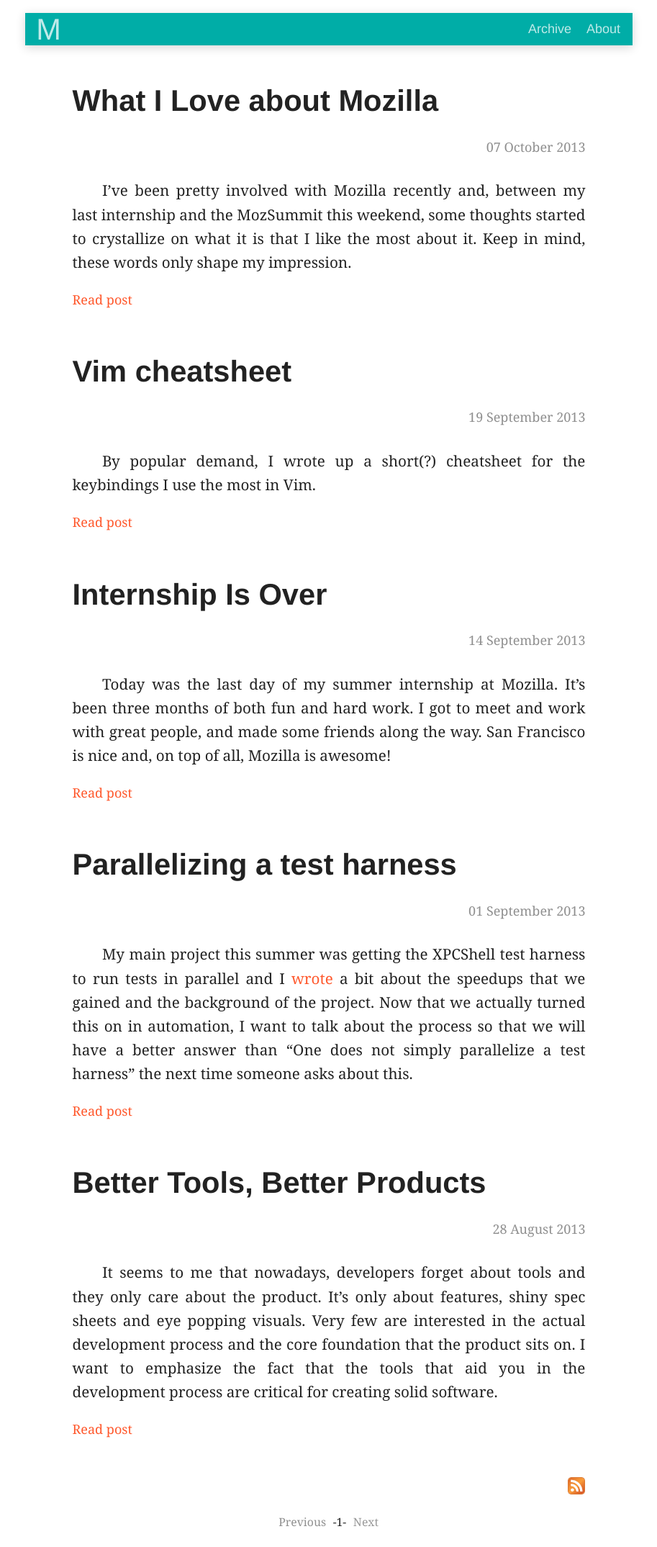
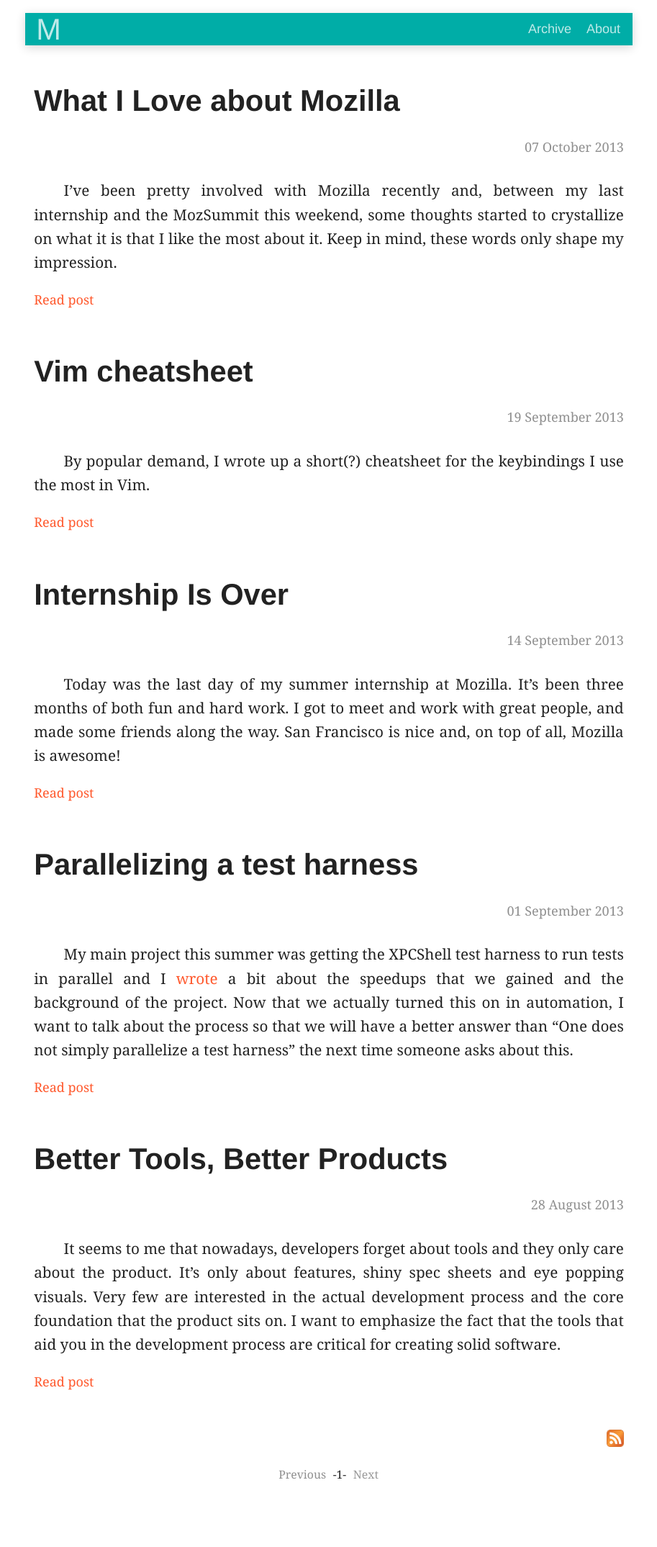
Before and after one commit to mihneadb/mihneadb.github.io, a Jekyll site: the page built from index.html, in a window 1280 px wide. Shown: the whole page at 72% size, without its empty margins (183-1096 px from the left). Built offline with Jekyll 4.4.1, drawn with Linux system fonts in a browser that asks for light colours; Markdown is read by kramdown in place of the engine named in the settings; the list of posts is cut into pages by our own code; after the commit the page ends 2083 px from its top, so only the background shows below that.

Commit message:
wider layout

```diff
--- a/_layouts/default.html
+++ b/_layouts/default.html
@@ -1,5 +1,5 @@
 {% include header.html %}
-<div class="container large-centered large-7 small-12 columns">
+<div class="container large-centered large-8 small-12 columns">
     <div class="row">
         <div class="content">
             {{ content }}
--- a/_layouts/post.html
+++ b/_layouts/post.html
@@ -1,6 +1,6 @@
 {% include header.html %}
 
-<div class="content large-centered large-7 small-12 columns">
+<div class="content large-centered large-8 small-12 columns">
     <div class="row">
         <div class="post bigger-text">
             <h2 class="post-title">{{ page.title }}</h2>
```
